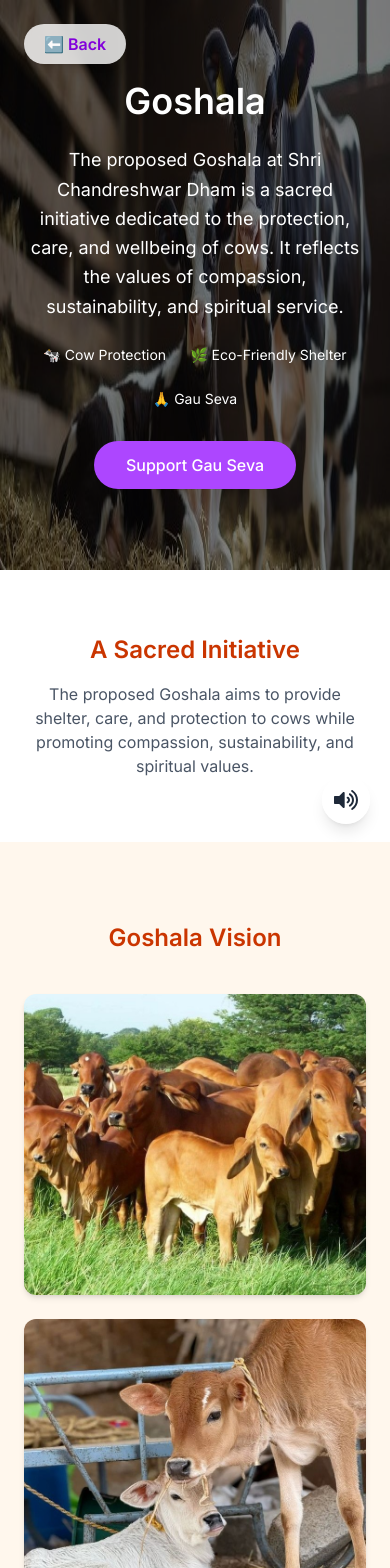
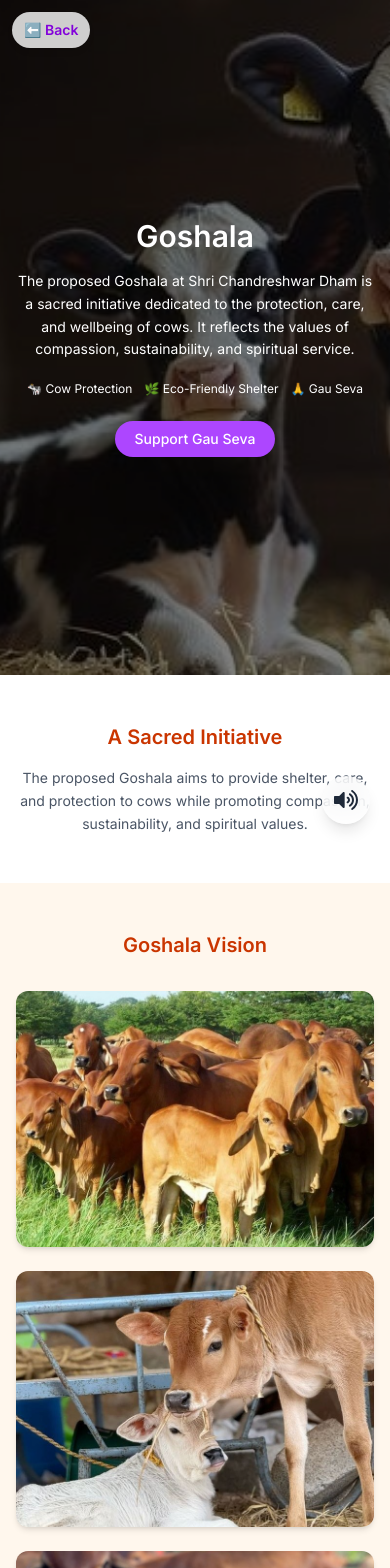
Before and after one commit to PathakAnshika/ShivTempleWebsite, a Next.js app: page /goshala in a window 390 px wide. Shown: the top 1568 px of the page. Built offline with nearby package versions, Linux system fonts and the light colour scheme.

Commit message:
Upgrade Next.js to fix security vulnerability

```diff
--- a/app/goshala/page.jsx
+++ b/app/goshala/page.jsx
@@ -7,145 +7,140 @@ export default function GoshalaPage() {
 
   return (
     <main className="min-h-screen bg-[#f9fafb] text-gray-800">
+      {/* Back Button */}
       <button
         onClick={() => router.back()}
         className="
-    fixed top-6 left-6
+          fixed top-3 left-3 md:top-6 md:left-6
           bg-white/80 backdrop-blur-md
           text-purple-700 font-semibold
-    px-5 py-2 rounded-full
+          px-3 py-2 md:px-5 md:py-2
+          text-sm md:text-base
+          rounded-full
           shadow-md hover:bg-purple-100
-    transition
-    z-50
+          transition z-50
         "
       >
         ⬅️ Back
       </button>
-    <section className="relative h-[570px]">
 
-  {/* <img
-    src="images/GoshalaHome.jpg"
-    alt="Goshala"
-    className="w-full h-full object-cover"
-  /> */}
- {/* blurred image */}
+      {/* HERO */}
+      <section className="relative h-[80vh] md:h-[570px]">
         <img
           src="/images/GoshalaHome.jpg"
           alt="Goshala"
-     className="absolute w-full h-full"
+          className="absolute inset-0 w-full h-full object-cover"
         />
 
-  {/* overlay */}
         <div className="absolute inset-0 bg-black/50 flex items-center justify-center">
-
-    <div className="text-center text-white max-w-3xl px-6">
-
-      <h1 className="text-4xl md:text-6xl font-semibold mb-6">
+          <div className="text-center text-white max-w-3xl px-4 md:px-6">
+            <h1 className="text-3xl sm:text-4xl md:text-6xl font-semibold mb-4 md:mb-6">
               Goshala
             </h1>
 
-      <p className="text-lg mb-6 leading-relaxed">
-        The proposed Goshala at Shri Chandreshwar Dham is a sacred initiative
-        dedicated to the protection, care, and wellbeing of cows. It reflects
-        the values of compassion, sustainability, and spiritual service.
+            <p className="text-sm sm:text-base md:text-lg mb-5 md:mb-6 leading-relaxed">
+              The proposed Goshala at Shri Chandreshwar Dham is a sacred
+              initiative dedicated to the protection, care, and wellbeing of
+              cows. It reflects the values of compassion, sustainability, and
+              spiritual service.
             </p>
 
-      {/* highlights */}
-      <div className="flex flex-wrap justify-center gap-6 text-sm mb-8">
+            <div className="flex flex-wrap justify-center gap-3 md:gap-6 text-xs sm:text-sm mb-6 md:mb-8">
               <span>🐄 Cow Protection</span>
               <span>🌿 Eco-Friendly Shelter</span>
               <span>🙏 Gau Seva</span>
             </div>
 
-      {/* button */}
-      <button className="px-8 py-3 bg-purple-500 hover:bg-orange-600 rounded-full text-white font-medium">
+            <button className="px-5 py-2 md:px-8 md:py-3 bg-purple-500 hover:bg-orange-600 rounded-full text-white font-medium text-sm md:text-base transition">
               Support Gau Seva
             </button>
-
           </div>
-
         </div>
-
       </section>
 
-
       {/* ABOUT */}
-      <section className="py-16 px-6 text-center bg-white">
+      <section className="py-12 md:py-16 px-4 md:px-6 text-center bg-white">
         <div className="max-w-3xl mx-auto">
-          <h2 className="text-2xl font-semibold text-orange-700 mb-4">
+          <h2 className="text-xl md:text-2xl font-semibold text-orange-700 mb-4">
             A Sacred Initiative
           </h2>
 
-          <p className="text-gray-600">
+          <p className="text-gray-600 text-sm md:text-base leading-relaxed">
             The proposed Goshala aims to provide shelter, care, and protection
-            to cows while promoting compassion, sustainability, and spiritual values.
+            to cows while promoting compassion, sustainability, and spiritual
+            values.
           </p>
         </div>
       </section>
 
-
       {/* IMAGE GALLERY */}
-      <section className="py-20 px-6 bg-orange-50">
-        <h2 className="text-2xl font-semibold text-center mb-10 text-orange-700">
+      <section className="py-12 md:py-20 px-4 md:px-6 bg-orange-50">
+        <h2 className="text-xl md:text-2xl font-semibold text-center mb-8 md:mb-10 text-orange-700">
           Goshala Vision
         </h2>
 
-        <div className="grid md:grid-cols-3 gap-6 max-w-6xl mx-auto">
+        <div className="grid grid-cols-1 md:grid-cols-3 gap-6 max-w-6xl mx-auto">
+          <img
+            src="/images/cow1.jpg"
+            alt="Cow 1"
+            className="w-full h-64 object-cover rounded-xl shadow-md"
+          />
 
-          <img src="/images/cow1.jpg" className="rounded-xl shadow-md" />
-          <img src="/images/cow2.jpg" className="rounded-xl shadow-md" />
-          <img src="/images/cow3.jpg" className="rounded-xl shadow-md" />
+          <img
+            src="/images/cow2.jpg"
+            alt="Cow 2"
+            className="w-full h-64 object-cover rounded-xl shadow-md"
+          />
 
+          <img
+            src="/images/cow3.jpg"
+            alt="Cow 3"
+            className="w-full h-64 object-cover rounded-xl shadow-md"
+          />
         </div>
       </section>
 
-
       {/* PLAN */}
-      <section className="py-20 px-6 bg-white">
-        <div className="max-w-6xl mx-auto grid md:grid-cols-2 gap-10 items-center">
-
+      <section className="py-12 md:py-20 px-4 md:px-6 bg-white">
+        <div className="max-w-6xl mx-auto grid grid-cols-1 md:grid-cols-2 gap-8 md:gap-10 items-center">
           <img
             src="/images/ProposedPlan.jpg"
-            className="rounded-xl shadow-lg"
+            alt="Proposed Goshala Plan"
+            className="w-full rounded-xl shadow-lg"
           />
 
           <div>
-            <h2 className="text-2xl font-semibold text-orange-700 mb-4">
+            <h2 className="text-xl md:text-2xl font-semibold text-orange-700 mb-4">
               Proposed Goshala Plan
             </h2>
 
-            <p className="text-gray-600 leading-relaxed">
+            <p className="text-gray-600 text-sm md:text-base leading-relaxed">
               The Goshala will include spacious shelters, proper feeding
               facilities, veterinary care, and eco-friendly management systems
               to ensure the wellbeing of cows.
             </p>
           </div>
-
         </div>
       </section>
 
-
       {/* DONATION */}
-      <section className="py-24 text-center bg-gradient-to-r from-purple-600 to-purple-300 text-white">
-
-        <h3 className="text-3xl font-semibold mb-4">
+      <section className="py-16 md:py-24 px-4 text-center bg-gradient-to-r from-purple-600 to-purple-300 text-white">
+        <h3 className="text-2xl md:text-3xl font-semibold mb-4">
           Support Gau Seva
         </h3>
 
-        <p className="mb-8 text-lg max-w-2xl mx-auto">
-          Your contribution will help provide shelter, food, and medical
-          care for cows.
+        <p className="mb-8 text-base md:text-lg max-w-2xl mx-auto">
+          Your contribution will help provide shelter, food, and medical care
+          for cows.
         </p>
 
         <button
           onClick={() => router.push("/donation")}
-          className="px-12 py-3 bg-white text-orange-600 font-semibold rounded-full"
+          className="px-6 py-3 md:px-12 bg-white text-orange-600 font-semibold rounded-full hover:scale-105 transition"
         >
           Donate for Goshala
         </button>
-
       </section>
-
     </main>
   );
 }
```
Lines whose indentation alone changed are shown as unchanged.
